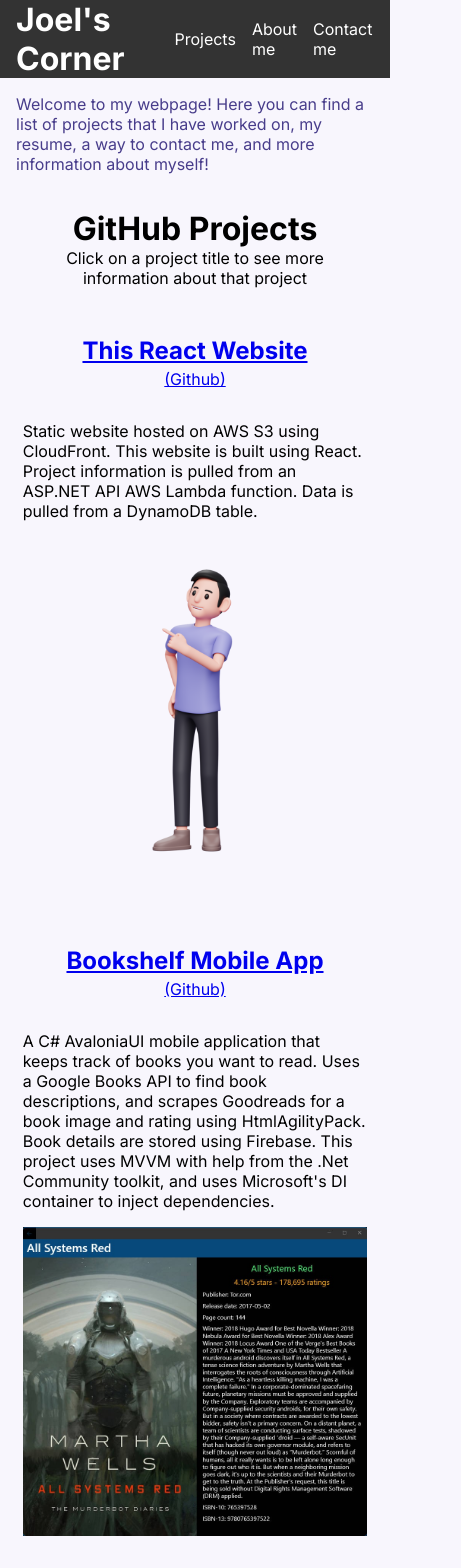
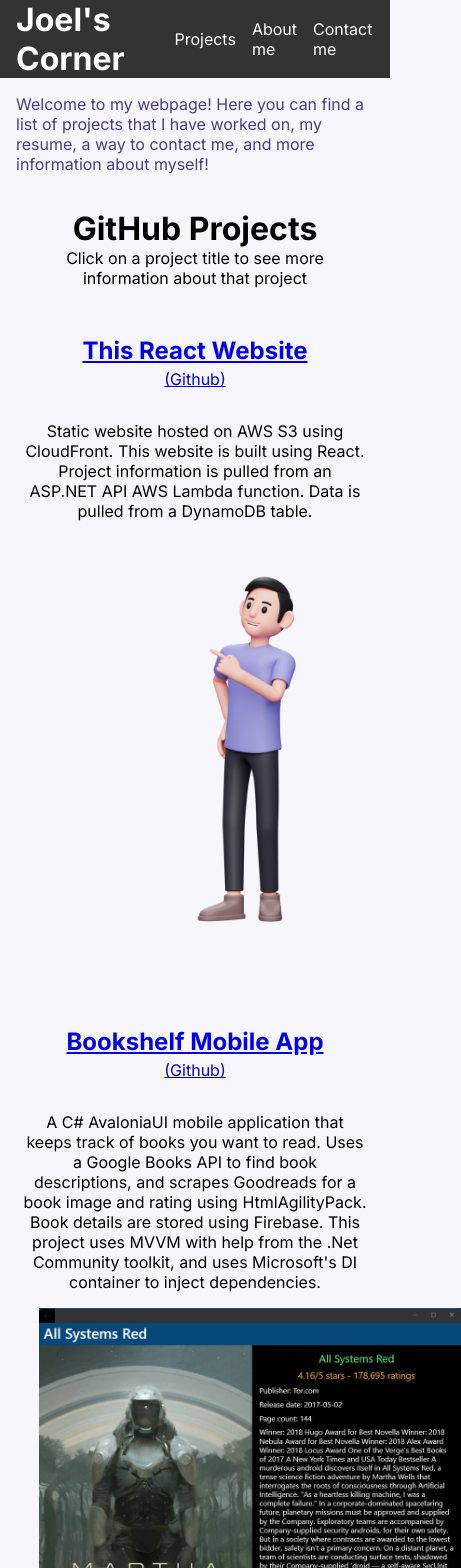
Before and after one commit to Neeblue/joels-corner, a React (Create React App) app: page / in a window 390 px wide. Shown: the top 1568 px of the page, 461 px wide, since content can reach past the window. Built offline with nearby package versions, Linux system fonts and the light colour scheme.

Commit message:
Resized images

```diff
--- a/src/styles.css
+++ b/src/styles.css
@@ -18,7 +18,7 @@ body {
     display: flex;
     justify-content: space-between;
     align-items: stretch;
-    gap: 2rem;
+gap: 2rem;
     padding: 0 1rem;
 }
 
@@ -73,14 +73,13 @@ body {
 
 .rightColumn {
     width: 50%;
-    display: flex; /* Remove this? */
-    text-align: center;
 }
 
 .projectCards .image {
     margin-bottom: 3rem;
-    max-width: 100%;
-    max-height: 100%;
+    margin-left: 1rem;
+    max-width: 50vh;
+    max-height: 50vh;
     object-fit:contain;
 }
 
@@ -121,12 +120,14 @@ body {
 
     .leftColumn {
         width: 100%;
+        text-align: center;
     }
 
     .rightColumn {
         width: 100%;
-        display: flex;
-        justify-content: center;
+        margin-left: 0;
+        text-align: center;
+
     }
 }
 
```
